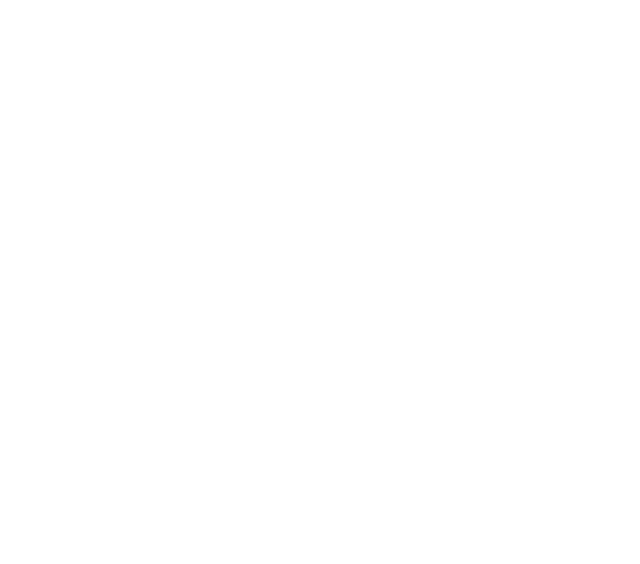
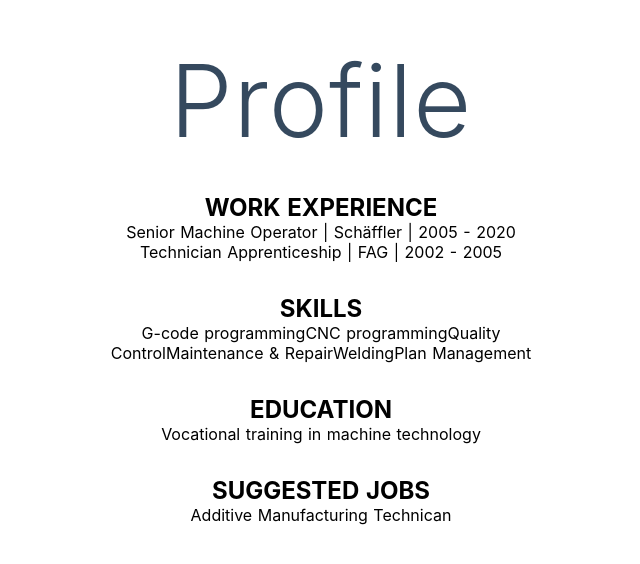
Before and after one commit to hackdays-bw-infosys-team-6/application, a Nuxt app: page /profile in a window 1280 px wide. Before the commit this address had no page. Shown: the part 118-682 px from the top of the page, without its empty margins (319-959 px from the left). Built offline with nearby package versions, Linux system fonts and the light colour scheme.

Commit message:
Include basic routing

```diff
--- a/layouts/default.vue
+++ b/layouts/default.vue
@@ -31,6 +31,47 @@
   margin: 0;
 }
 
+ul {
+  list-style-type: none;
+  padding-left: 0;
+}
+
+.title {
+  font-family:
+    'Quicksand',
+    'Source Sans Pro',
+    -apple-system,
+    BlinkMacSystemFont,
+    'Segoe UI',
+    Roboto,
+    'Helvetica Neue',
+    Arial,
+    sans-serif;
+  display: block;
+  font-weight: 300;
+  font-size: 100px;
+  color: #35495e;
+  letter-spacing: 1px;
+}
+
+.container {
+  margin: 0 auto;
+  min-height: 100vh;
+  max-width: 500px;
+  display: flex;
+  justify-content: center;
+  align-items: center;
+  text-align: center;
+}
+
+.subtitle {
+  font-weight: 300;
+  font-size: 42px;
+  color: #526488;
+  word-spacing: 5px;
+  padding-bottom: 15px;
+}
+
 .button--green {
   display: inline-block;
   border-radius: 4px;
--- a/pages/index.vue
+++ b/pages/index.vue
@@ -1,27 +1,15 @@
 <template>
   <div class="container">
     <div>
-      <Logo />
-      <h1 class="title">
-        application
-      </h1>
+      <h1 class="title">Skill Match</h1>
       <div class="links">
-        <a
-          href="https://nuxtjs.org/"
-          target="_blank"
-          rel="noopener noreferrer"
-          class="button--green"
-        >
-          Documentation
-        </a>
-        <a
-          href="https://github.com/nuxt/nuxt.js"
-          target="_blank"
-          rel="noopener noreferrer"
-          class="button--grey"
-        >
-          GitHub
-        </a>
+        <div class="login">
+          <input type="text" name="email" placeholder="email">
+          <input type="text" name="password" placeholder="password">
+          <nuxt-link to="/profile">Login</nuxt-link>
+        </div>
+
+        <nuxt-link to="/sign-up" class="sign-up">Sign Up</nuxt-link>
       </div>
     </div>
   </div>
@@ -34,42 +22,19 @@
 </script>
 
 <style>
-.container {
-  margin: 0 auto;
-  min-height: 100vh;
+.links,
+.login {
   display: flex;
-  justify-content: center;
-  align-items: center;
-  text-align: center;
+  flex-direction: column;
+  max-width: 300px;
+  margin: auto;
 }
 
-.title {
-  font-family:
-    'Quicksand',
-    'Source Sans Pro',
-    -apple-system,
-    BlinkMacSystemFont,
-    'Segoe UI',
-    Roboto,
-    'Helvetica Neue',
-    Arial,
-    sans-serif;
-  display: block;
-  font-weight: 300;
-  font-size: 100px;
-  color: #35495e;
-  letter-spacing: 1px;
+.login {
+  padding-top: 32px;
 }
 
-.subtitle {
-  font-weight: 300;
-  font-size: 42px;
-  color: #526488;
-  word-spacing: 5px;
-  padding-bottom: 15px;
-}
-
-.links {
-  padding-top: 15px;
+.sign-up {
+  padding-top: 64px;
 }
 </style>
--- /dev/null
+++ b/pages/profile.vue
@@ -0,0 +1,89 @@
+<template>
+  <div class="container">
+    <div>
+      <h1 class="title">Profile</h1>
+
+      <div class="profile-section">
+        <h2>WORK EXPERIENCE</h2>
+        <ul>
+          <li v-for="experience in profile.workexperience" v-bind:key="experience.description">{{experience.description}}</li>
+        </ul>
+      </div>
+
+      <div class="profile-section">
+        <h2>SKILLS</h2>
+        <p>
+          <span v-for="skill in profile.skills" v-bind:key="skill">{{skill}}</span>
+        </p>
+      </div>
+
+      <div class="profile-section">
+        <h2>EDUCATION</h2>
+        <ul>
+          <li v-for="education in profile.education" v-bind:key="education">{{education}}</li>
+        </ul>
+      </div>
+
+      <div class="profile-section">
+        <h2>SUGGESTED JOBS</h2>
+        <ul>
+          <li v-for="job in profile.suggestedJobs" v-bind:key="job.title">{{job.title}}</li>
+        </ul>
+      </div>
+
+    </div>
+  </div>
+</template>
+
+<script lang="ts">
+import Vue from 'vue'
+
+export default Vue.extend({
+  data: function () {
+    return {
+      profile: {
+      name: 'Thomas Müller',
+      email: 'thomas.m@hotmail.com',
+      workexperience: [
+        {
+          description: 'Senior Machine Operator | Schäffler | 2005 - 2020'
+        },
+        {
+          description: 'Technician Apprenticeship | FAG | 2002 - 2005'
+        }
+      ],
+      skills: [
+        'G-code programming', 'CNC programming', 'Quality Control', 'Maintenance & Repair', 'Welding', 'Plan Management'
+      ],
+      futureSkills: [
+        'Rapid tooling', '3D printing', 'Adaptive Manufacturing'
+      ],
+      education: [
+        'Vocational training in machine technology'
+      ],
+      futureEducation: [
+        'Generative Design for Additive Manufacturing',
+        'Rapid Manufacturing',
+        'Designing for 3D Printing with Fusion 360',
+      ],
+      suggestedJobs: [
+        {
+          title: 'Additive Manufacturing Technican',
+          company: 'Tesla',
+          logo: 'https://upload.wikimedia.org/wikipedia/commons/b/bd/Tesla_Motors.svg',
+          location: 'Berlin',
+          posted: '3 days ago',
+          liked: false
+        }
+      ]
+    }
+    }
+  }
+})
+</script>
+
+<style>
+.profile-section {
+  margin-top: 32px;
+}
+</style>
--- /dev/null
+++ b/pages/profiling-questions.vue
@@ -0,0 +1,18 @@
+<template>
+  <div class="container">
+    <div>
+      <h1 class="title">Questions</h1>
+      <nuxt-link to="/profile">Next</nuxt-link>
+    </div>
+  </div>
+</template>
+
+<script lang="ts">
+import Vue from 'vue'
+
+export default Vue.extend({})
+</script>
+
+<style>
+
+</style>
--- /dev/null
+++ b/pages/sign-up.vue
@@ -0,0 +1,25 @@
+<template>
+  <div class="container">
+    <div>
+      <h1 class="title">Sign Up</h1>
+      <div class="links">
+        <input type="text" name="email" placeholder="email">
+        <input type="text" name="password" placeholder="set password">
+
+        <nuxt-link to="/upload-profile">Create Profile</nuxt-link>
+      </div>
+    </div>
+  </div>
+</template>
+
+<script lang="ts">
+import Vue from 'vue'
+
+export default Vue.extend({})
+</script>
+
+<style>
+.links {
+  padding-top: 15px;
+}
+</style>
--- /dev/null
+++ b/pages/upload-profile.vue
@@ -0,0 +1,31 @@
+<template>
+  <div class="container">
+    <div>
+      <h1 class="title">Upload Profile</h1>
+      <div class="uploads">
+        <input type="file" name="" id="">
+
+        <h2>Connect</h2>
+        <button>LinkedIn</button>
+        <button>Xing</button>
+
+        <nuxt-link to="/profiling-questions">Continue</nuxt-link>
+      </div>
+    </div>
+  </div>
+</template>
+
+<script lang="ts">
+import Vue from 'vue'
+
+export default Vue.extend({})
+</script>
+
+<style>
+.uploads {
+  display: flex;
+  flex-direction: column;
+  max-width: 300px;
+  margin: auto;
+}
+</style>
```
Also changed, not shown: pages/courses.vue (added), pages/professions.vue (added).
